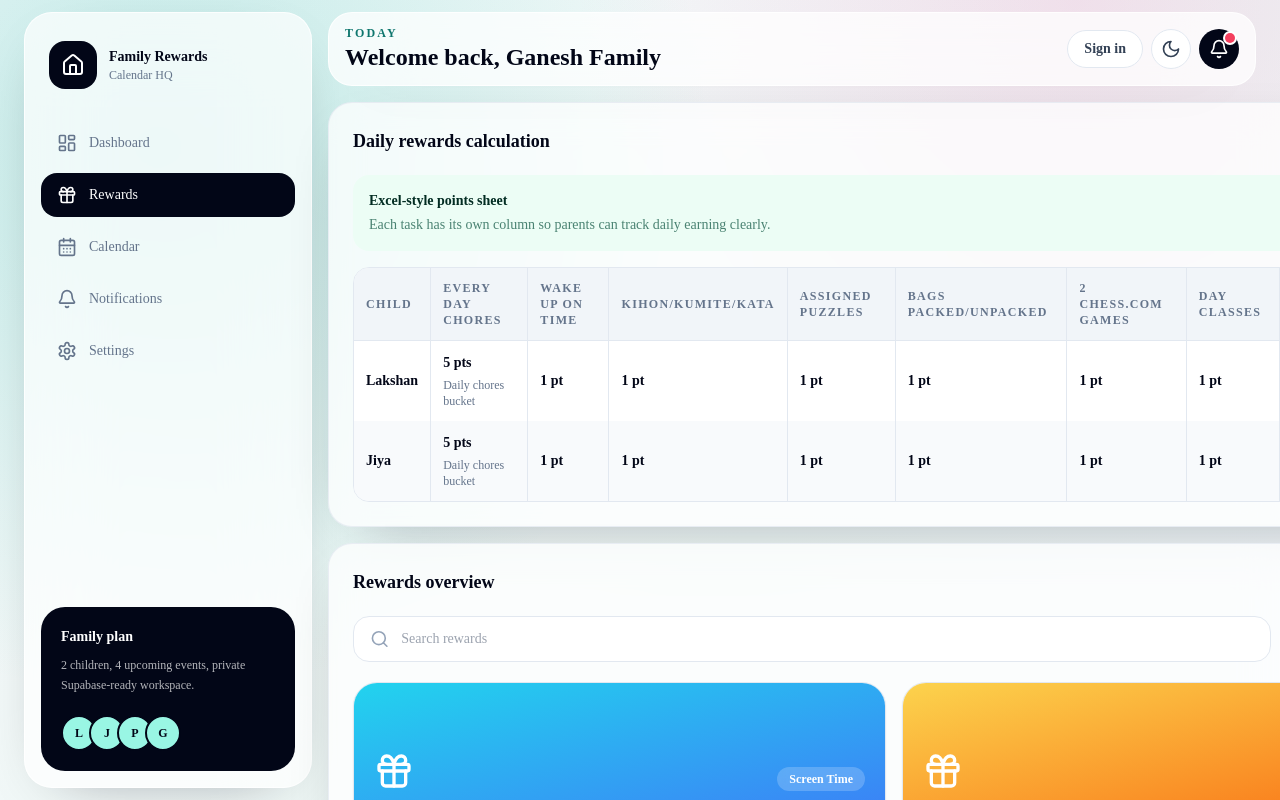
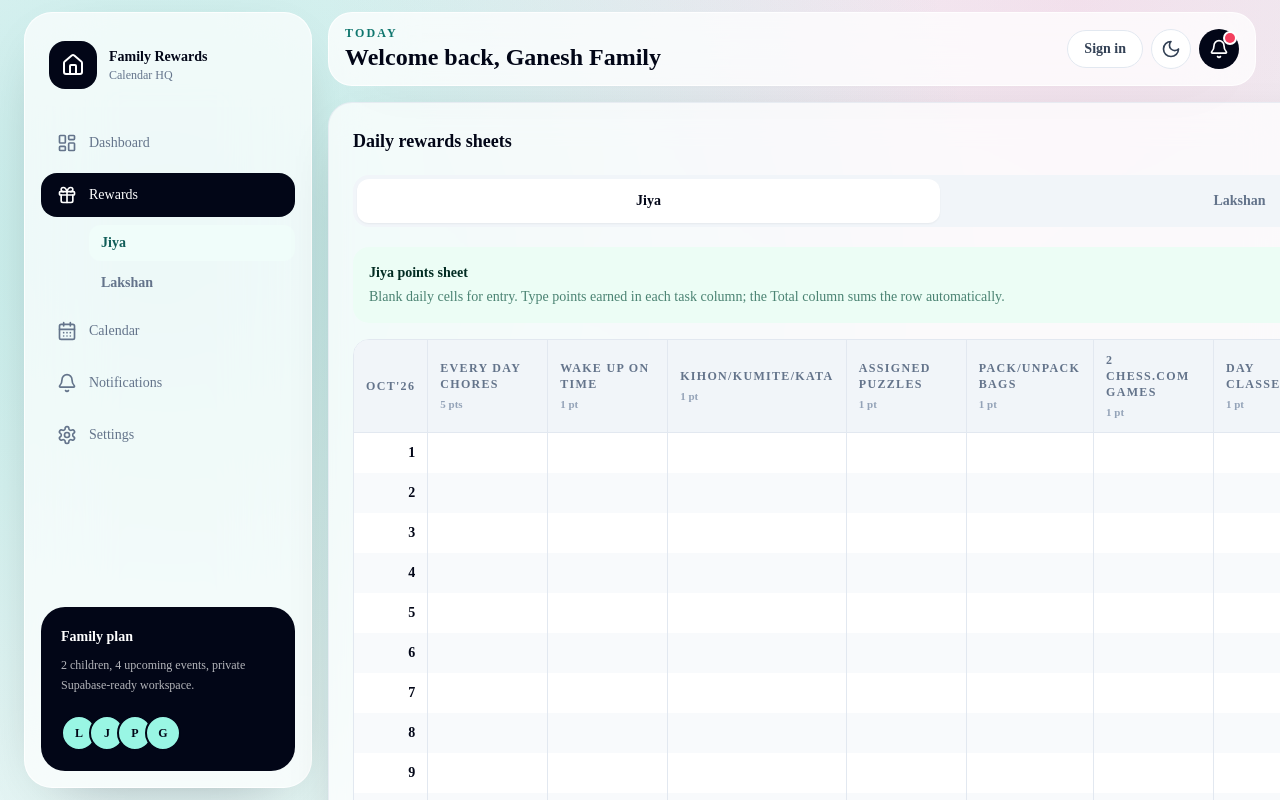
Before and after one commit to saramanson/Smarthub, a Next.js app: page / in a window 1280 px wide. Both pictures are taken after a click on the button "Rewards". Shown: the top 800 px of the page. Built offline with nearby package versions, Linux system fonts and the light colour scheme.

Commit message:
Update Site source

```diff
--- a/src/app/page.tsx
+++ b/src/app/page.tsx
@@ -92,6 +92,7 @@ type Notice = {
 
 type Section = "dashboard" | "rewards" | "calendar" | "notifications" | "settings";
 type CalendarView = "month" | "week" | "day" | "agenda";
+type RewardSheetChild = "jiya" | "lakhan";
 
 const queryClient = new QueryClient();
 
@@ -239,32 +240,21 @@ const seedNotifications: Notice[] = [
   { id: "n3", message: "Reward redeemed", detail: "Extra Screen Time was redeemed this week.", read: true, createdAt: isoDay(-3, 17, 30) }
 ];
 
-const rewardCalculationRows = [
-  {
-    child: "Lakshan",
-    chores: 5,
-    wake: 1,
-    martialArts: 1,
-    puzzles: 1,
-    bags: 1,
-    chess: 1,
-    classes: 1,
-    homeDuty: "Vacuum home",
-    homeDutyPoints: 1
-  },
-  {
-    child: "Jiya",
-    chores: 5,
-    wake: 1,
-    martialArts: 1,
-    puzzles: 1,
-    bags: 1,
-    chess: 1,
-    classes: 1,
-    homeDuty: "Wash dishes",
-    homeDutyPoints: 1
-  }
-];
+const rewardSheetChildren = [
+  { id: "jiya", name: "Jiya", homeTask: "Wash dishes" },
+  { id: "lakhan", name: "Lakshan", homeTask: "Vacuum home" }
+] as const satisfies readonly { id: RewardSheetChild; name: string; homeTask: string }[];
+
+const rewardSheetTasks = [
+  { key: "chores", label: "Every day chores", points: 5 },
+  { key: "wake", label: "Wake up on time", points: 1 },
+  { key: "karate", label: "Kihon/Kumite/Kata", points: 1 },
+  { key: "puzzles", label: "Assigned puzzles", points: 1 },
+  { key: "bags", label: "Pack/Unpack bags", points: 1 },
+  { key: "chess", label: "2 Chess.com games", points: 1 },
+  { key: "classes", label: "Day classes", points: 1 },
+  { key: "homeTask", label: "Home task", points: 1 }
+] as const;
 
 function App() {
   const [activeSection, setActiveSection] = useState<Section>("dashboard");
@@ -279,6 +269,7 @@ function App() {
   const [category, setCategory] = useState("All");
   const [selectedReward, setSelectedReward] = useState<Reward | null>(null);
   const [selectedChild, setSelectedChild] = useState("lakhan");
+  const [rewardSheetChild, setRewardSheetChild] = useState<RewardSheetChild>("jiya");
   const [monthCursor, setMonthCursor] = useState(new Date(today.getFullYear(), today.getMonth(), 1));
 
   const { data } = useQuery({
@@ -421,8 +412,8 @@ function App() {
           </div>
           <nav className="mt-5 space-y-2">
             {navItems.map((item) => (
+              <div key={item.id}>
                 <button
-                key={item.id}
                   onClick={() => setActiveSection(item.id)}
                   className={cn(
                     "flex w-full items-center gap-3 rounded-2xl px-4 py-3 text-left text-sm font-medium text-slate-500 transition hover:bg-white hover:text-slate-950 dark:text-slate-400 dark:hover:bg-white/10 dark:hover:text-white",
@@ -432,6 +423,23 @@ function App() {
                   <item.icon className="h-5 w-5" />
                   {item.label}
                 </button>
+                {item.id === "rewards" && activeSection === "rewards" && (
+                  <div className="ml-12 mt-2 space-y-1">
+                    {rewardSheetChildren.map((child) => (
+                      <button
+                        key={child.id}
+                        onClick={() => setRewardSheetChild(child.id)}
+                        className={cn(
+                          "block w-full rounded-xl px-3 py-2 text-left text-sm font-semibold text-slate-500 transition hover:bg-white/80 hover:text-slate-950 dark:text-slate-400 dark:hover:bg-white/10 dark:hover:text-white",
+                          rewardSheetChild === child.id && "bg-teal-50 text-teal-800 dark:bg-teal-300/10 dark:text-teal-200"
+                        )}
+                      >
+                        {child.name}
+                      </button>
+                    ))}
+                  </div>
+                )}
+              </div>
             ))}
           </nav>
           <div className="mt-auto rounded-3xl bg-slate-950 p-5 text-white dark:bg-white dark:text-slate-950">
@@ -517,6 +525,8 @@ function App() {
                   rewards={filteredRewards}
                   transactions={transactions}
                   categories={categories}
+                  activeSheetChild={rewardSheetChild}
+                  setActiveSheetChild={setRewardSheetChild}
                   search={search}
                   category={category}
                   setSearch={setSearch}
@@ -793,6 +803,8 @@ function Rewards({
   rewards,
   transactions,
   categories,
+  activeSheetChild,
+  setActiveSheetChild,
   search,
   category,
   setSearch,
@@ -805,6 +817,8 @@ function Rewards({
   rewards: Reward[];
   transactions: Transaction[];
   categories: string[];
+  activeSheetChild: RewardSheetChild;
+  setActiveSheetChild: (child: RewardSheetChild) => void;
   search: string;
   category: string;
   setSearch: (value: string) => void;
@@ -816,7 +830,7 @@ function Rewards({
   return (
     <div className="grid gap-4 xl:grid-cols-[1fr_380px]">
       <section className="space-y-4">
-        <RewardCalculationTable />
+        <RewardWorksheet activeChild={activeSheetChild} setActiveChild={setActiveSheetChild} />
         <Panel title="Rewards overview">
           <div className="flex flex-col gap-3 sm:flex-row">
             <label className="flex flex-1 items-center gap-3 rounded-2xl border border-slate-200 bg-white px-4 py-3 dark:border-white/10 dark:bg-white/5">
@@ -952,77 +966,106 @@ function Rewards({
   );
 }
 
-function RewardCalculationTable() {
-  const columns = [
-    "Child",
-    "Every day chores",
-    "Wake up on time",
-    "Kihon/Kumite/Kata",
-    "Assigned puzzles",
-    "Bags packed/unpacked",
-    "2 Chess.com games",
-    "Day classes",
-    "Home duty",
-    "Daily total"
-  ];
+function RewardWorksheet({
+  activeChild,
+  setActiveChild
+}: {
+  activeChild: RewardSheetChild;
+  setActiveChild: (child: RewardSheetChild) => void;
+}) {
+  const activeChildInfo = rewardSheetChildren.find((child) => child.id === activeChild) ?? rewardSheetChildren[0];
+  const days = useMemo(() => {
+    const year = today.getFullYear();
+    const month = today.getMonth();
+    const daysInMonth = new Date(year, month + 1, 0).getDate();
+    return Array.from({ length: daysInMonth }, (_, index) => index + 1);
+  }, []);
+  const monthLabel = new Intl.DateTimeFormat("en-US", { month: "short", year: "2-digit" }).format(today).replace(" ", "'");
+  const [sheetValues, setSheetValues] = useState<Record<string, string>>({});
+
+  const valueKey = (day: number, task: string) => `${activeChild}-${day}-${task}`;
+  const updateCell = (day: number, task: string, value: string) => {
+    const clean = value.replace(/[^\d]/g, "").slice(0, 2);
+    setSheetValues((current) => ({ ...current, [valueKey(day, task)]: clean }));
+  };
+
+  const getRowTotal = (day: number) =>
+    rewardSheetTasks.reduce((sum, task) => sum + Number(sheetValues[valueKey(day, task.key)] || 0), 0);
 
   return (
-    <Panel title="Daily rewards calculation">
+    <Panel title="Daily rewards sheets">
+      <div className="mb-5 grid gap-2 rounded-2xl bg-slate-100 p-1 dark:bg-white/10 sm:grid-cols-2">
+        {rewardSheetChildren.map((child) => (
+          <button
+            key={child.id}
+            onClick={() => setActiveChild(child.id)}
+            className={cn(
+              "rounded-xl px-4 py-3 text-sm font-semibold text-slate-500 transition hover:bg-white hover:text-slate-950 dark:text-slate-300 dark:hover:bg-slate-950 dark:hover:text-white",
+              activeChild === child.id && "bg-white text-slate-950 shadow-sm dark:bg-slate-950 dark:text-white"
+            )}
+          >
+            {child.name}
+          </button>
+        ))}
+      </div>
       <div className="mb-4 flex flex-col justify-between gap-3 rounded-2xl bg-emerald-50 p-4 text-sm text-emerald-950 dark:bg-emerald-300/10 dark:text-emerald-100 md:flex-row md:items-center">
         <div>
-          <p className="font-semibold">Excel-style points sheet</p>
-          <p className="mt-1 text-emerald-900/70 dark:text-emerald-100/70">Each task has its own column so parents can track daily earning clearly.</p>
+          <p className="font-semibold">{activeChildInfo.name} points sheet</p>
+          <p className="mt-1 text-emerald-900/70 dark:text-emerald-100/70">
+            Blank daily cells for entry. Type points earned in each task column; the Total column sums the row automatically.
+          </p>
         </div>
         <span className="rounded-full bg-white px-3 py-1 text-xs font-bold text-emerald-700 dark:bg-emerald-300 dark:text-slate-950">
-          Max 12 pts/day
+          Formula: chores 5 pts, task columns 1 pt
         </span>
       </div>
       <div className="overflow-x-auto rounded-2xl border border-slate-200 bg-white dark:border-white/10 dark:bg-white/5">
-        <table className="w-full min-w-[1080px] border-collapse text-left text-sm">
+        <table className="w-full min-w-[1180px] border-collapse text-left text-sm">
           <thead>
             <tr className="bg-slate-100 text-xs uppercase tracking-[0.11em] text-slate-500 dark:bg-white/10 dark:text-slate-300">
-              {columns.map((column) => (
-                <th key={column} className="border-b border-r border-slate-200 px-3 py-3 last:border-r-0 dark:border-white/10">
-                  {column}
+              <th className="sticky left-0 z-10 border-b border-r border-slate-200 bg-slate-100 px-3 py-3 dark:border-white/10 dark:bg-slate-900">
+                {monthLabel}
+              </th>
+              {rewardSheetTasks.map((task) => (
+                <th key={task.key} className="border-b border-r border-slate-200 px-3 py-3 dark:border-white/10">
+                  <span>{task.key === "homeTask" ? activeChildInfo.homeTask : task.label}</span>
+                  <span className="mt-1 block text-[11px] font-semibold normal-case tracking-normal text-slate-400">
+                    {task.points} pt{task.points === 1 ? "" : "s"}
+                  </span>
                 </th>
               ))}
+              <th className="border-b border-slate-200 px-3 py-3 dark:border-white/10">Total</th>
             </tr>
           </thead>
           <tbody>
-            {rewardCalculationRows.map((row) => {
-              const total = row.chores + row.wake + row.martialArts + row.puzzles + row.bags + row.chess + row.classes + row.homeDutyPoints;
-              return (
-                <tr key={row.child} className="odd:bg-white even:bg-slate-50 dark:odd:bg-transparent dark:even:bg-white/5">
-                  <td className="border-r border-slate-200 px-3 py-3 font-semibold dark:border-white/10">{row.child}</td>
-                  <PointsCell value={row.chores} detail="Daily chores bucket" />
-                  <PointsCell value={row.wake} />
-                  <PointsCell value={row.martialArts} />
-                  <PointsCell value={row.puzzles} />
-                  <PointsCell value={row.bags} />
-                  <PointsCell value={row.chess} />
-                  <PointsCell value={row.classes} />
-                  <PointsCell value={row.homeDutyPoints} detail={row.homeDuty} />
-                  <td className="px-3 py-3">
-                    <span className="rounded-full bg-slate-950 px-3 py-1 text-xs font-bold text-white dark:bg-teal-300 dark:text-slate-950">{total} pts</span>
+            {days.map((day) => (
+              <tr key={`${activeChild}-${day}`} className="odd:bg-white even:bg-slate-50 dark:odd:bg-transparent dark:even:bg-white/5">
+                <td className="sticky left-0 z-10 border-r border-slate-200 bg-inherit px-3 py-2 text-right font-semibold tabular-nums dark:border-white/10">
+                  {day}
+                </td>
+                {rewardSheetTasks.map((task) => (
+                  <td key={task.key} className="border-r border-slate-200 p-0 dark:border-white/10">
+                    <input
+                      aria-label={`${activeChildInfo.name} ${task.label} day ${day}`}
+                      inputMode="numeric"
+                      value={sheetValues[valueKey(day, task.key)] ?? ""}
+                      onChange={(event) => updateCell(day, task.key, event.target.value)}
+                      placeholder=" "
+                      className="h-10 w-full min-w-[118px] border-0 bg-transparent px-3 text-center text-sm font-semibold outline-none transition focus:bg-teal-50 dark:focus:bg-teal-300/10"
+                    />
+                  </td>
+                ))}
+                <td className="px-3 py-2 text-center">
+                  <span className="inline-flex min-w-14 justify-center rounded-full bg-slate-950 px-3 py-1 text-xs font-bold text-white dark:bg-teal-300 dark:text-slate-950">
+                    {getRowTotal(day)}
+                  </span>
                 </td>
               </tr>
-              );
-            })}
+            ))}
           </tbody>
         </table>
       </div>
     </Panel>
-  );
-}
-
-function PointsCell({ value, detail }: { value: number; detail?: string }) {
-  return (
-    <td className="border-r border-slate-200 px-3 py-3 dark:border-white/10">
-      <div className="flex flex-col gap-1">
-        <span className="font-semibold">{value} pt{value === 1 ? "" : "s"}</span>
-        {detail && <span className="text-xs text-slate-500 dark:text-slate-400">{detail}</span>}
-      </div>
-    </td>
   );
 }
 
```
Lines whose indentation alone changed are shown as unchanged.
